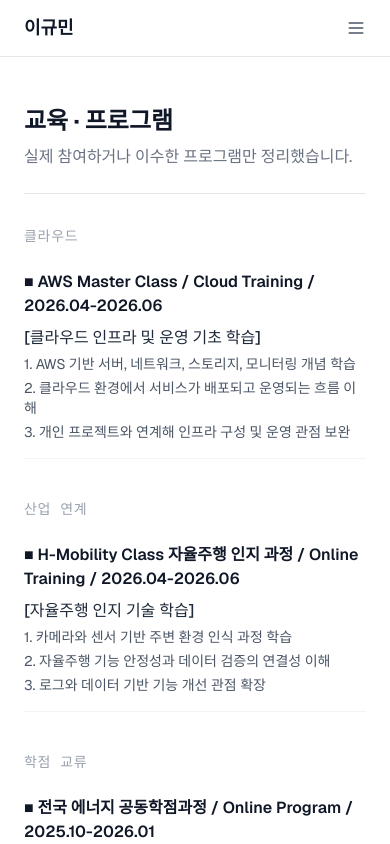
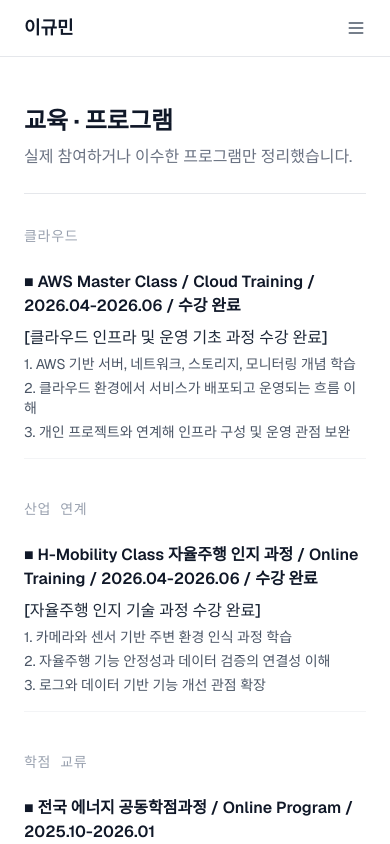
Before and after one commit to lukemin-dev/gyumin-archive, a Next.js app: page /courses in a window 390 px wide. Shown: the top 844 px of the page. Built offline with nearby package versions, Linux system fonts and the light colour scheme.

Commit message:
Mark AWS and H-Mobility courses complete

```diff
--- a/src/data/courses.ts
+++ b/src/data/courses.ts
@@ -4,8 +4,8 @@ export const courses: Course[] = [
   {
     title: "AWS Master Class",
     type: "Cloud Training",
-    period: "2026.04-2026.06",
-    theme: "클라우드 인프라 및 운영 기초 학습",
+    period: "2026.04-2026.06 / 수강 완료",
+    theme: "클라우드 인프라 및 운영 기초 과정 수강 완료",
     details: [
       "AWS 기반 서버, 네트워크, 스토리지, 모니터링 개념 학습",
       "클라우드 환경에서 서비스가 배포되고 운영되는 흐름 이해",
@@ -16,8 +16,8 @@ export const courses: Course[] = [
   {
     title: "H-Mobility Class 자율주행 인지 과정",
     type: "Online Training",
-    period: "2026.04-2026.06",
-    theme: "자율주행 인지 기술 학습",
+    period: "2026.04-2026.06 / 수강 완료",
+    theme: "자율주행 인지 기술 과정 수강 완료",
     details: [
       "카메라와 센서 기반 주변 환경 인식 과정 학습",
       "자율주행 기능 안정성과 데이터 검증의 연결성 이해",
```
